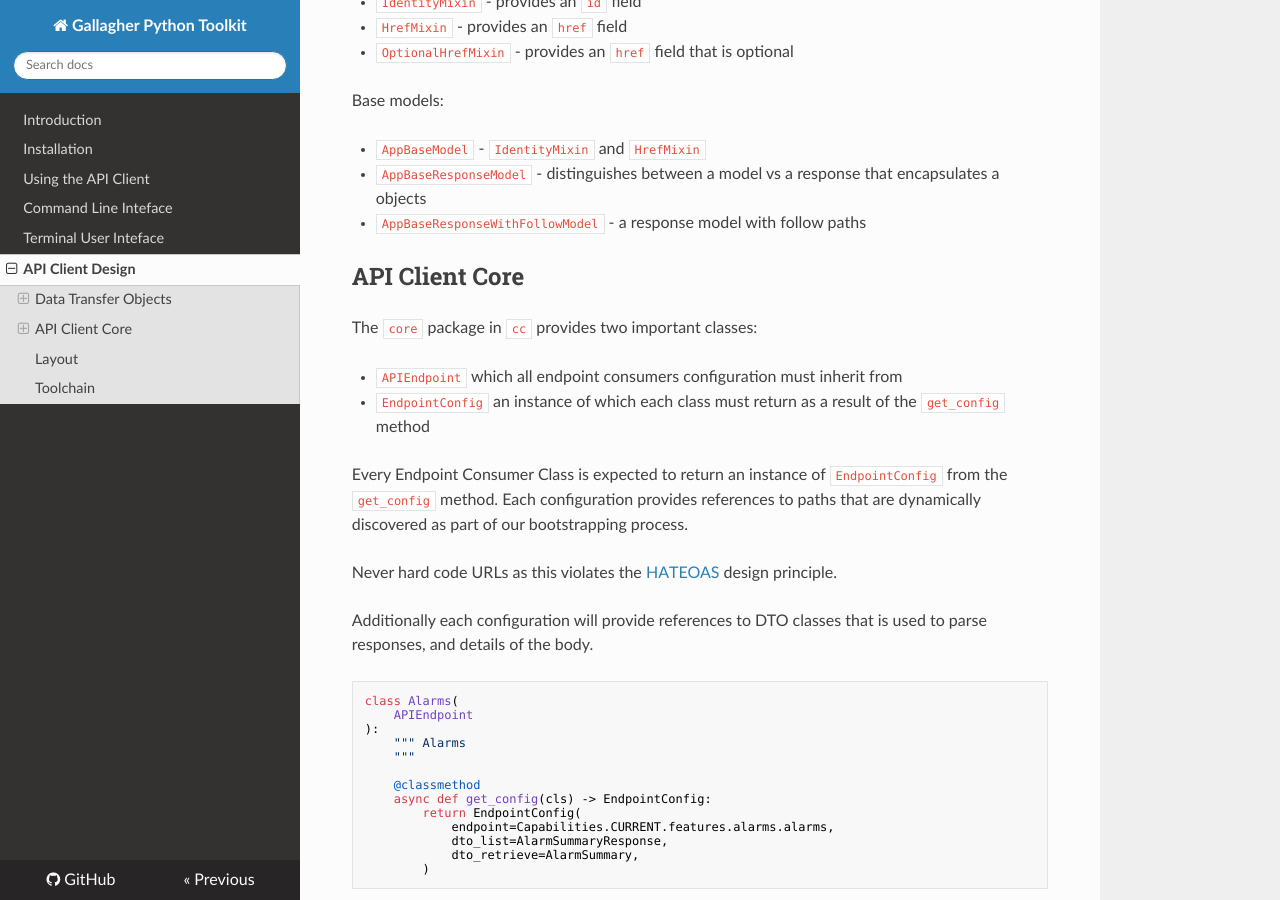
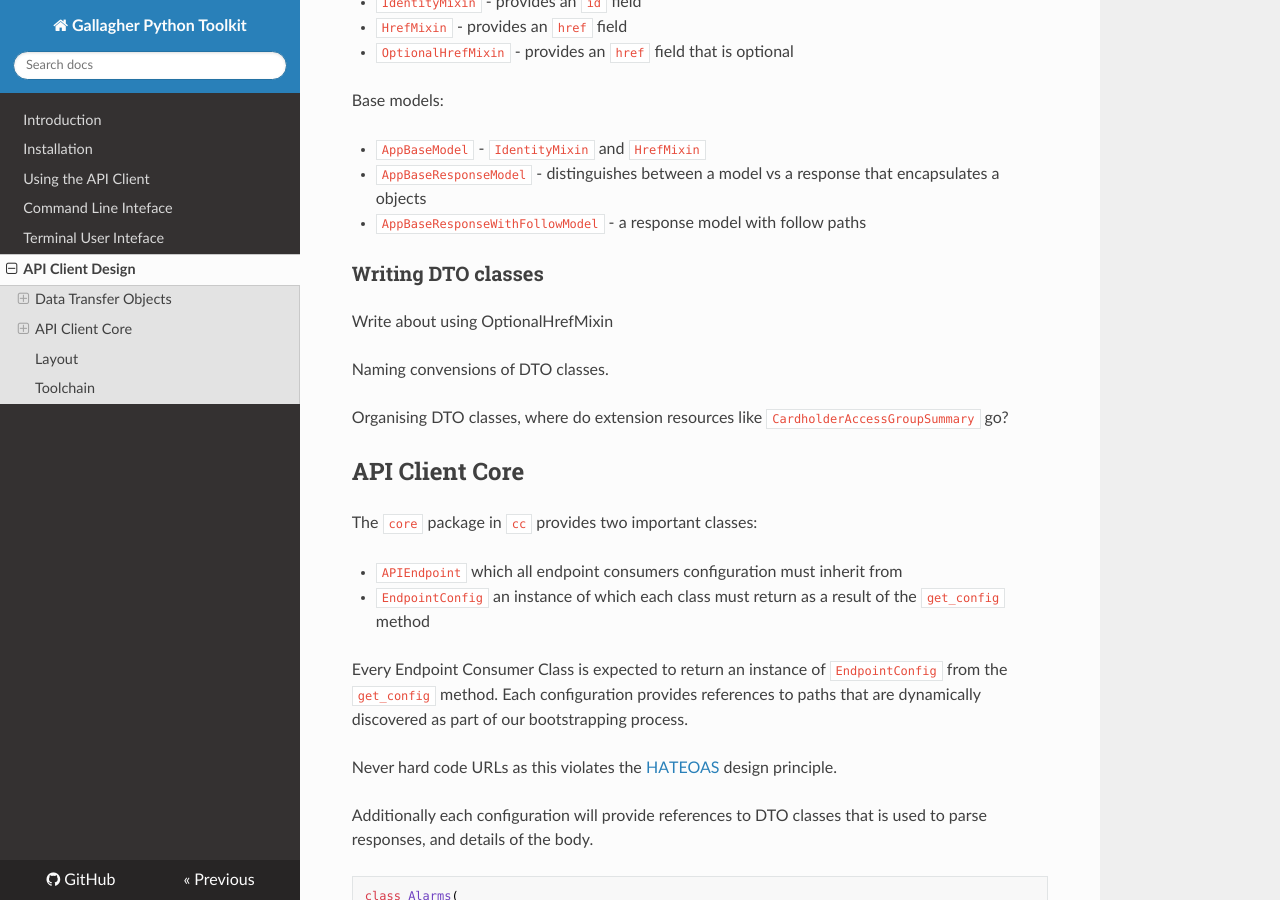
Before and after one commit to anomaly/gallagher, an MkDocs documentation site: the page built from docs/docs/design.md, in a window 1280 px wide and 900 px high, scrolled down 1175 px. Built offline with MkDocs 1.6.1, drawn with Linux system fonts in a browser that asks for light colours; nearby versions of some CDN libraries.

Commit message:
docs: toc for design

```diff
--- a/docs/docs/design.md
+++ b/docs/docs/design.md
@@ -34,6 +34,14 @@ Base models:
 - `AppBaseModel` - `IdentityMixin` and `HrefMixin`
 - `AppBaseResponseModel` - distinguishes between a model vs a response that encapsulates a objects
 - `AppBaseResponseWithFollowModel` - a response model with follow paths
+
+### Writing DTO classes
+
+Write about using OptionalHrefMixin
+
+Naming convensions of DTO classes.
+
+Organising DTO classes, where do extension resources like `CardholderAccessGroupSummary` go?
 
 ## API Client Core
 
```
